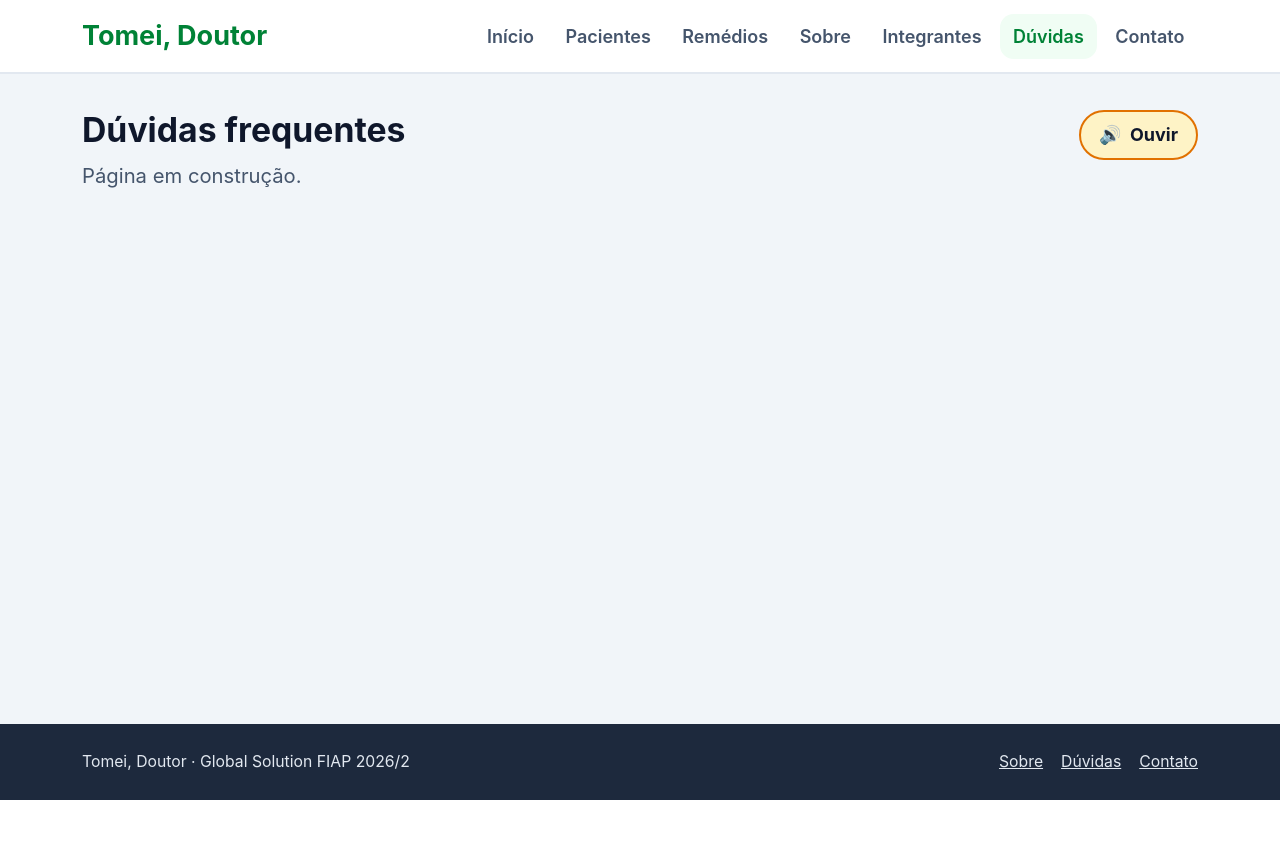
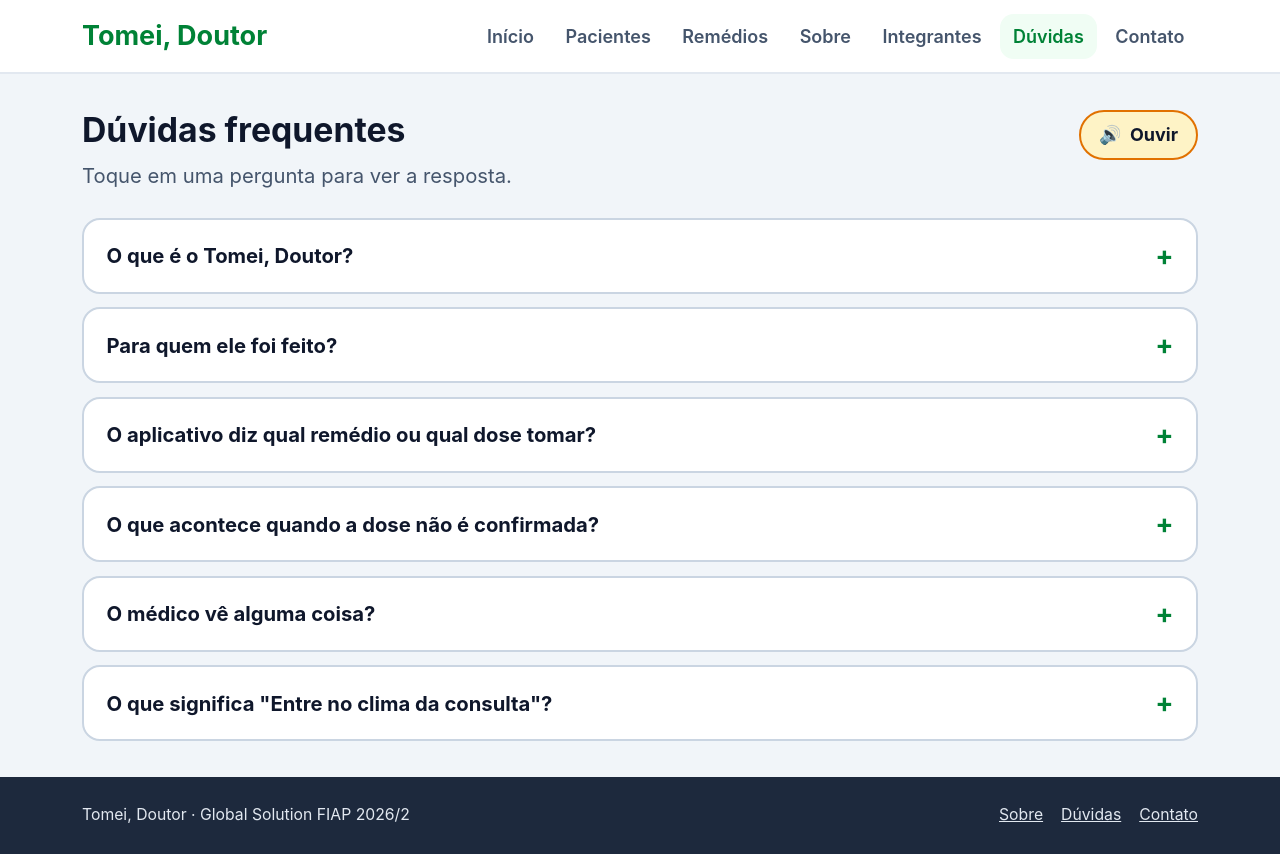
Before and after one commit to KaiqueZiantoni/front-gs2-fiap, a React (Vite) app: page /faq in a window 1280 px wide. Before the commit the page ends 800 px from the top, so only its background shows below. Built offline with nearby package versions, Linux system fonts and the light colour scheme.

Commit message:
Adiciona pagina de duvidas com caixas que abrem no clique

```diff
--- a/src/data/faq.ts
+++ b/src/data/faq.ts
@@ -3,5 +3,34 @@ export interface Pergunta {
   resposta: string
 }
 
-// As perguntas entram aqui.
-export const perguntas: Pergunta[] = []
+export const perguntas: Pergunta[] = [
+  {
+    pergunta: 'O que é o Tomei, Doutor?',
+    resposta:
+      'É um aplicativo que lembra a hora do remédio. A pessoa aperta o botão "Tomei" e o registro fica guardado.',
+  },
+  {
+    pergunta: 'Para quem ele foi feito?',
+    resposta:
+      'Para pessoas idosas e pacientes crônicos que tomam vários remédios por dia e têm dificuldade para ler.',
+  },
+  {
+    pergunta: 'O aplicativo diz qual remédio ou qual dose tomar?',
+    resposta:
+      'Não. O Tomei, Doutor nunca sugere dose, troca ou suspensão de remédio. Ele só lembra o que o médico receitou.',
+  },
+  {
+    pergunta: 'O que acontece quando a dose não é confirmada?',
+    resposta:
+      'A dose fica como "sem registro" e o cuidador é avisado. Só aparece "não tomou" quando o paciente ou o cuidador informa isso.',
+  },
+  {
+    pergunta: 'O médico vê alguma coisa?',
+    resposta: 'Sim. O histórico das doses vira um relatório para levar na consulta.',
+  },
+  {
+    pergunta: 'O que significa "Entre no clima da consulta"?',
+    resposta:
+      'Dias muito quentes ou muito frios pedem mais cuidado com a saúde. O aplicativo avisa o paciente quando o clima da cidade dele pede atenção.',
+  },
+]
--- a/src/pages/Faq.tsx
+++ b/src/pages/Faq.tsx
@@ -1,9 +1,32 @@
+import { useState } from 'react'
 import Titulo from '../components/Titulo'
+import { perguntas } from '../data/faq'
 
 function Faq() {
+  // Guarda qual pergunta esta aberta. -1 = nenhuma.
+  const [aberta, setAberta] = useState(-1)
+
   return (
     <div>
-      <Titulo texto="Dúvidas frequentes" subtitulo="Página em construção." />
+      <Titulo texto="Dúvidas frequentes" subtitulo="Toque em uma pergunta para ver a resposta." />
+      <div className="space-y-3">
+        {perguntas.map((item, indice) => (
+          <div key={item.pergunta} className="rounded-2xl border-2 border-slate-300 bg-white">
+            <button
+              type="button"
+              className="flex min-h-14 w-full items-center justify-between gap-4 px-5 py-4 text-left text-lg font-bold"
+              aria-expanded={aberta === indice}
+              onClick={() => setAberta(aberta === indice ? -1 : indice)}
+            >
+              <span>{item.pergunta}</span>
+              <span aria-hidden="true" className="text-2xl text-green-700">
+                {aberta === indice ? '−' : '+'}
+              </span>
+            </button>
+            {aberta === indice && <p className="border-t-2 border-slate-200 px-5 py-4 text-lg text-slate-700">{item.resposta}</p>}
+          </div>
+        ))}
+      </div>
     </div>
   )
 }
```
